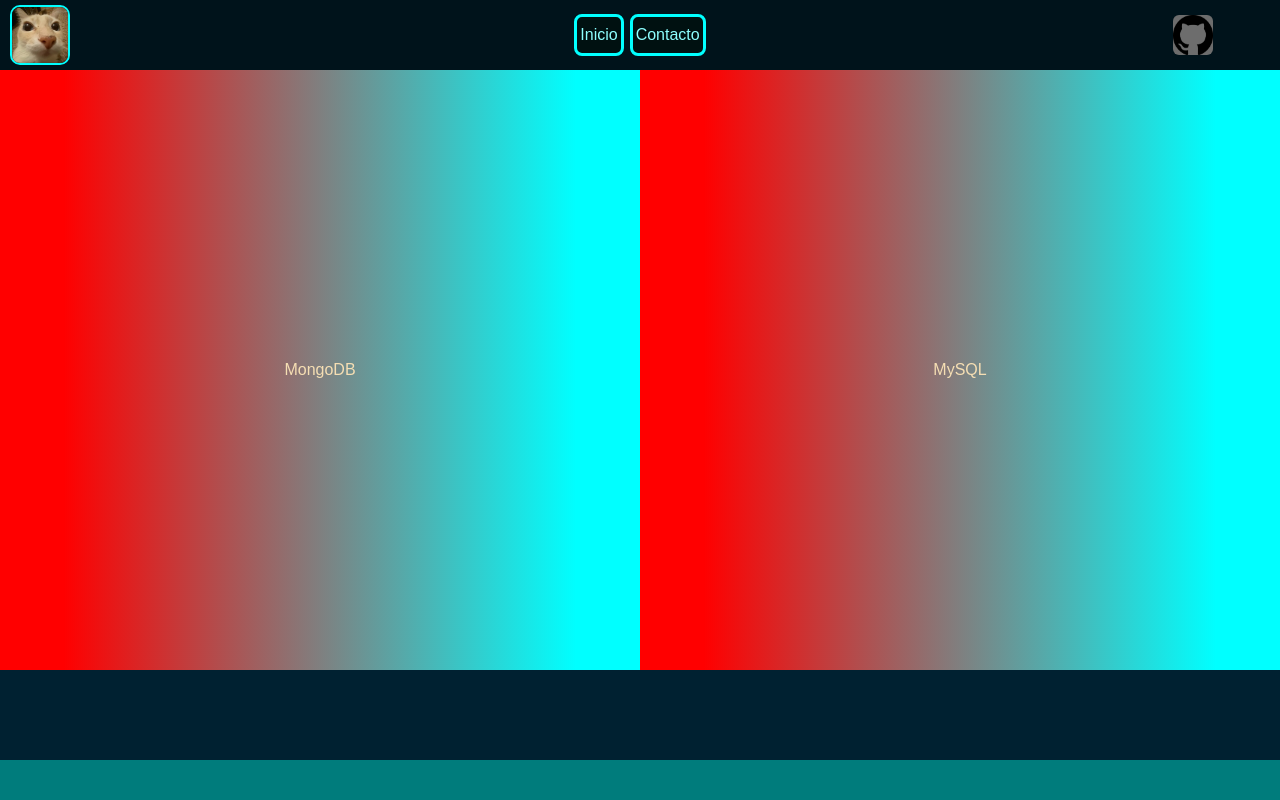
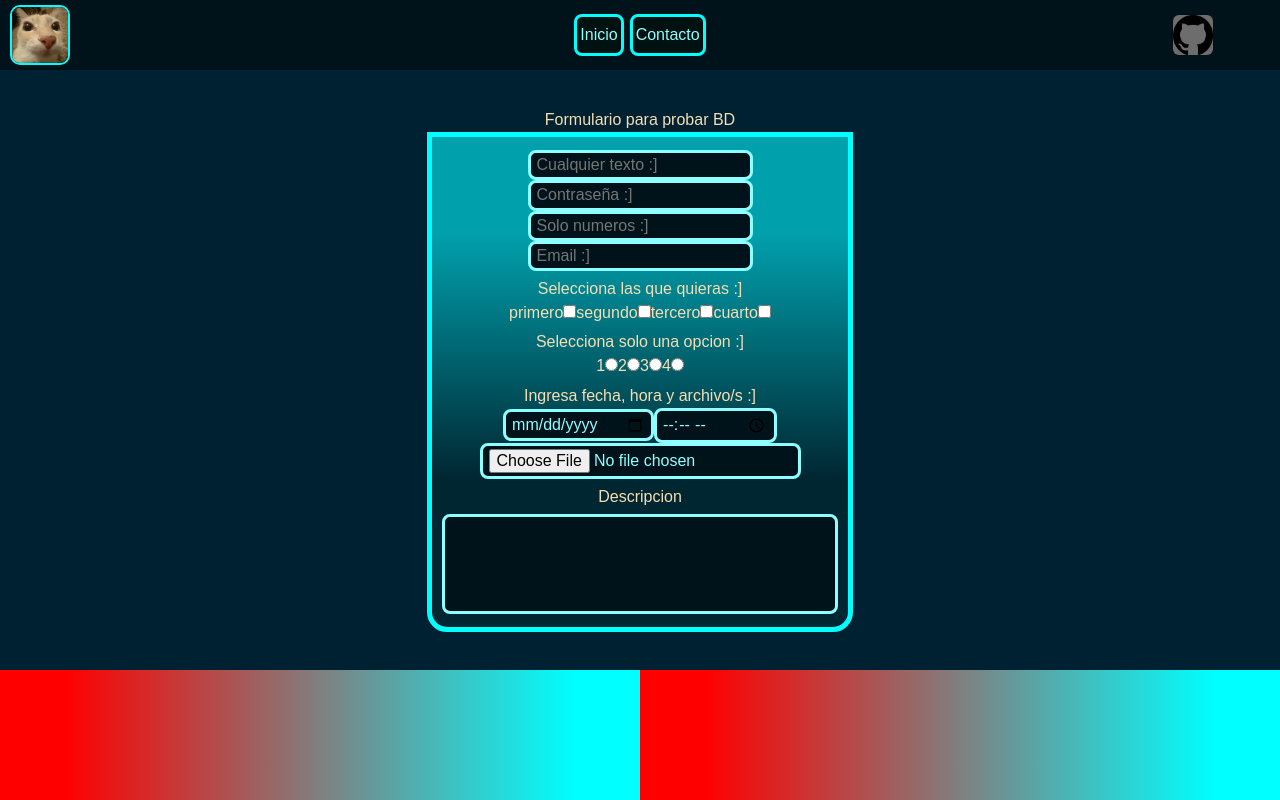
Before and after one commit to JehuCalle/portafolio-react, a React (Create React App) app: page /portafolio-react/Pages/ExperimentoConBD in a window 1280 px wide. Shown: the top 800 px of the page. Built offline with nearby package versions, Linux system fonts and the light colour scheme; a web font is replaced by a local one.

Commit message:
Proyecto N°5: form terminado

```diff
--- a/src/Css/ExperimentoConBD.css
+++ b/src/Css/ExperimentoConBD.css
@@ -1,9 +1,57 @@
 .cuerpoBD {
   display: flex;
+  flex-wrap: wrap;
 }
 
-.testet1 {
-  height: 600px;
+.contFormBD {
+  margin: 50px 0px 50px 0px;
+  height: 500px;
+  display: flex;
+  flex-direction: column;
+  align-items: center;
+  justify-content: center;
+}
+.tituloFormBD {
+  text-align: center;
+}
+.estiloFormBD {
+  padding: 10px 10px 10px 10px;
+  height: 100%;
+  display: flex;
+  flex-direction: column;
+  align-items: center;
+  justify-content: center;
+  background-image: linear-gradient( 180deg, rgb(0, 160, 172) 20%, rgb(0, 38, 49) 70%);
+  box-sizing: border-box;
+  border: 5px solid aqua;
+  border-bottom-left-radius: 20px;
+  border-bottom-right-radius: 20px;
+}
+.formBD {
+  height: 100%;
+  display: flex;
+  flex-wrap: wrap;
+  align-items: center;
+  align-content: space-around;
+  justify-content: center;
+}
+.miniContFormBD {
+  display: flex;
+  flex-wrap: wrap;
+  align-items: center;
+  justify-content: center;
+  text-align: center;
+}
+.textareaFormBD {
+  height: 100px;
+  width: 100%;
+  font-weight: 300;
+  overflow-y: scroll;
+  word-wrap: break-word;
+}
+
+.contBasesDeDatos {
+  height: 450px;
   display: flex;
   justify-content: center;
   align-items: center;
--- a/src/Css/Inicio.css
+++ b/src/Css/Inicio.css
@@ -115,6 +115,7 @@
   border-radius: 10px;
   opacity: 30%;
   cursor: default;
+  pointer-events: none;
 }
 .miniContP {
   display: flex;
--- a/src/Pages/ExperimentoConBD.jsx
+++ b/src/Pages/ExperimentoConBD.jsx
@@ -1,17 +1,175 @@
-import React from "react";
+import React, { useEffect, useRef, useState } from "react";
 
 import '../Css/ExperimentoConBD.css';
 
 function ExperimentoConBD (){
+
+  const [ UEFormBD, setUEFormBD ] = useState(false);
+  //PRIMERA PARTE
+  const refTexto = useRef(null);
+  const [ texto, setTexto ] = useState('');
+  const refPass = useRef(null);
+  const [ pass, setPass ] = useState('');
+  const refNumeros = useRef(null);
+  const [ numeros, setNumeros ] = useState('');
+  const refEmail = useRef(null);
+  const [ email, setEmail ] = useState('');
+  //SEGUNDA PARTE
+  const [ primerCheck, setPrimerCheck ] = useState(false);
+  const [ segundoCheck, setSegundoCheck ] = useState(false);
+  const [ tercerCheck, setTerceroCheck ] = useState(false);
+  const [ cuartoCheck, setCuartoCheck ] = useState(false);
+  const [ opcionRadio, setOpcionRadio ] = useState('');
+  //TERCERA PARTE
+  const refFecha = useRef(null);
+  const [ fecha, setFecha ] = useState('');
+  const refHora = useRef(null);
+  const [ hora, setHora ] = useState('');
+  const refArchivo = useRef('');
+  const [ archivos, setArchivos ] = useState('');
+  //CUARTA PARTE
+  const refTextTarea = useRef(null);
+  const [ textTarea, setTextTarea ] = useState('');
+
+  // INGRESO DE DATOS
+  const textoCaptura = (e) => {
+    setTexto(refTexto.current.value);
+  };
+  const passCaptura = (e) => {
+    setPass(refPass.current.value);
+  };
+  const numerosCaptura = (e) => {
+    setNumeros(refNumeros.current.value);
+  };
+  const emailCaptura = (e) => {
+    setEmail(refEmail.current.value);
+  };
+  // SELECCION CHECKBOX
+  const primerCheckCaptura = (e) => {
+    setPrimerCheck(!primerCheck);
+  };
+  const segundoCheckCaptura = (e) => {
+    setSegundoCheck(!segundoCheck);
+  };
+  const tercerCheckCaptura = (e) => {
+    setTerceroCheck(!tercerCheck);
+  };
+  const cuartoCheckCaptura = (e) => {
+    setCuartoCheck(!cuartoCheck);
+  };
+  // SELECCION CHECK RADIO
+  const detectarCambioRadio = (e) => {
+    setOpcionRadio(e.target.value);
+  };
+  // INGRESO FECHA - HORA - ARCHIVO/S
+  const fechaCambio = (e) => {
+    setFecha(e.target.value);
+  };
+  const horaCambio = (e) => {
+    setHora(e.target.value);
+  };
+  const archivoCambio = (e) => {
+    setArchivos(e.target.files[0]);
+  };
+  // DESCRIPCION
+  const textTareaCambio = (e) => {
+    setTextTarea(e.target.value);
+  };
+
+  const [ datos, setDatos ] = useState([]);
+
+  useEffect(()=>{
+    if(UEFormBD === true){
+      const nuevosDatosBD = {
+        Texto: texto,
+        Pass: pass,
+        Numeros: numeros,
+        Email: email,
+        Primero: primerCheck,
+        Segundo: segundoCheck,
+        tercero: tercerCheck,
+        Cuarto: cuartoCheck,
+        Opcion: opcionRadio,
+        Fecha: fecha,
+        Hora: hora,
+        Archivo: archivos,
+        Descripcion: textTarea
+      };
+
+      setDatos(prevDatos => [...prevDatos, nuevosDatosBD]);
+
+      console.log([...datos, nuevosDatosBD]);
+      setUEFormBD(false);
+    };
+  }, [UEFormBD, texto, pass, numeros, email, datos, primerCheck, segundoCheck, tercerCheck, cuartoCheck, opcionRadio, fecha, hora, archivos, textTarea]);
+
+  const envioFormMongoBD = (e) => {
+    e.preventDefault();
+
+    setUEFormBD(true);
+  }
+
   return(
     <div
       className="col-12 cuerpoBD">
+
+      <div className="col-12 contFormBD">
+        <div className="col-12 tituloFormBD">
+            Formulario para probar BD
+        </div>
+        <div className="col-4 estiloFormBD">
+          <form className="col-12 formBD">
+            <div className="col-12 miniContFormBD">
+              <input ref={refTexto} onChange={textoCaptura} type="text" placeholder="Cualquier texto :]"/>
+              <input ref={refPass} onChange={passCaptura} type="password" placeholder="Contraseña :]"/>
+              <input ref={refNumeros} onChange={numerosCaptura} type="number" placeholder="Solo numeros :]"/>
+              <input ref={refEmail} onChange={emailCaptura} type="email" placeholder="Email :]"/>
+            </div>
+            <div className="col-12 miniContFormBD">
+              <label className="col-12">Selecciona las que quieras :]</label>
+              <div>
+                primero
+                <input value='primero' checked={primerCheck} onChange={primerCheckCaptura} type="checkbox"/>
+                segundo
+                <input value='segundo' checked={segundoCheck} onChange={segundoCheckCaptura} type="checkbox"/>
+                tercero
+                <input value='tercero' checked={tercerCheck} onChange={tercerCheckCaptura} type="checkbox"/>
+                cuarto
+                <input value='cuarto' checked={cuartoCheck} onChange={cuartoCheckCaptura} type="checkbox"/>
+              </div>
+            </div>
+            <div className="col-12 miniContFormBD">
+              <label className="col-12">Selecciona solo una opcion :]</label>
+              <div>
+                1
+                <input type="radio" value='1' checked={opcionRadio === '1'} onChange={detectarCambioRadio}/>
+                2
+                <input type="radio" value='2' checked={opcionRadio === '2'} onChange={detectarCambioRadio}/>
+                3
+                <input type="radio" value='3' checked={opcionRadio === '3'} onChange={detectarCambioRadio}/>
+                4
+                <input type="radio" value='4' checked={opcionRadio === '4'} onChange={detectarCambioRadio}/>
+              </div>
+            </div>
+            <div className="col-12 miniContFormBD">
+              <label className="col-12">Ingresa fecha, hora y archivo/s :]</label>
+              <input type="date" ref={refFecha} onChange={fechaCambio}/>
+              <input type="time" ref={refHora} onChange={horaCambio}/>
+              <input type="file" ref={refArchivo} onChange={archivoCambio}/>
+            </div>
+            <label>Descripcion</label>
+            <input className="textareaFormBD" ref={refTextTarea} onChange={textTareaCambio} type="textarea"/>
+          </form>
+        </div>
+      </div>
       <div
-        className="col-6 testet1">
+        className="col-6 contBasesDeDatos">
+          <button onClick={envioFormMongoBD} type="submit">Enviar Formulario a MongoDB</button>
           MongoDB
       </div>
       <div
-        className="col-6 testet1">
+        className="col-6 contBasesDeDatos">
+          <button type="submit">Enviar Formulario a MySQL</button>
           MySQL
       </div>
     </div>
```
